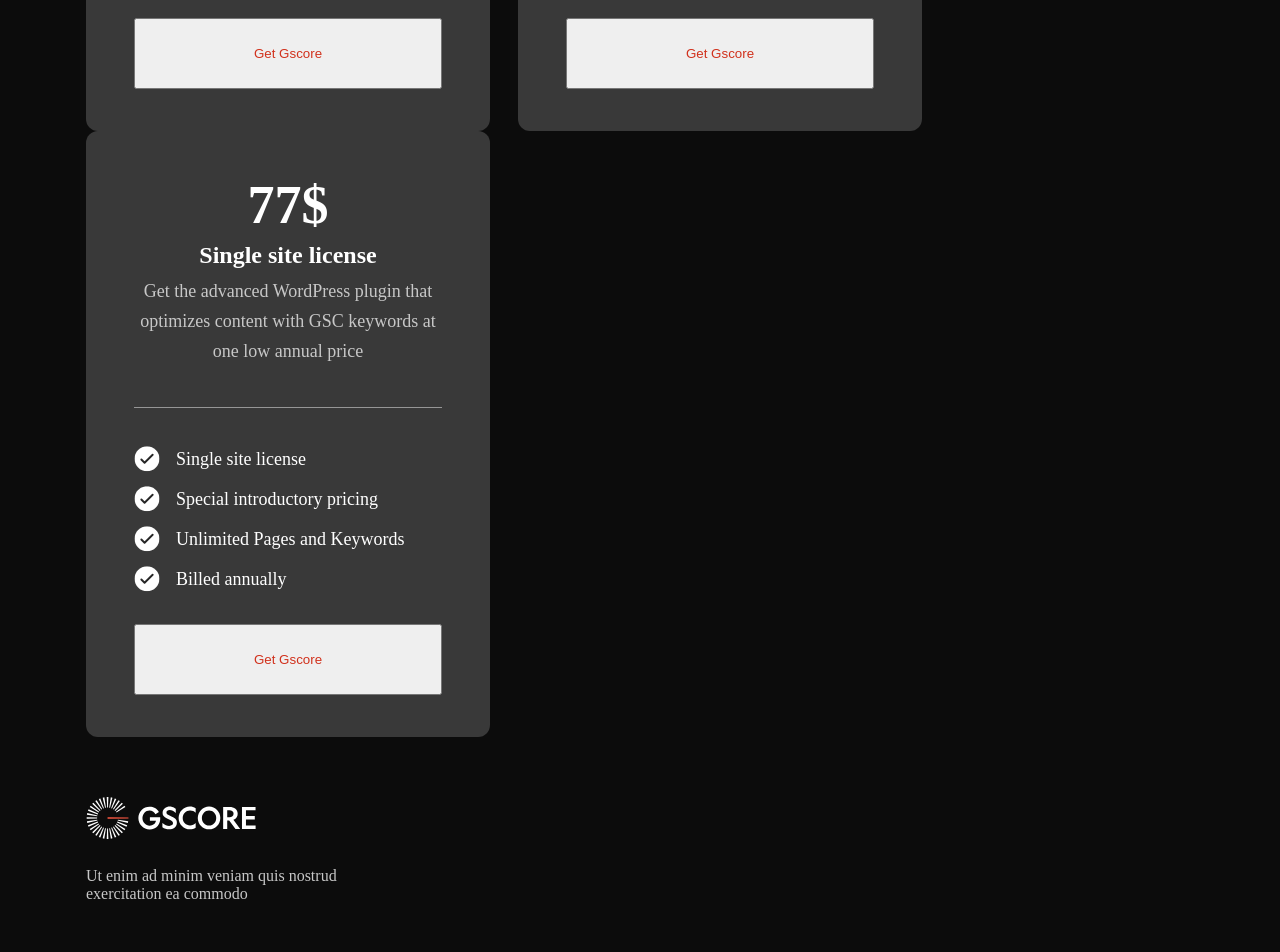
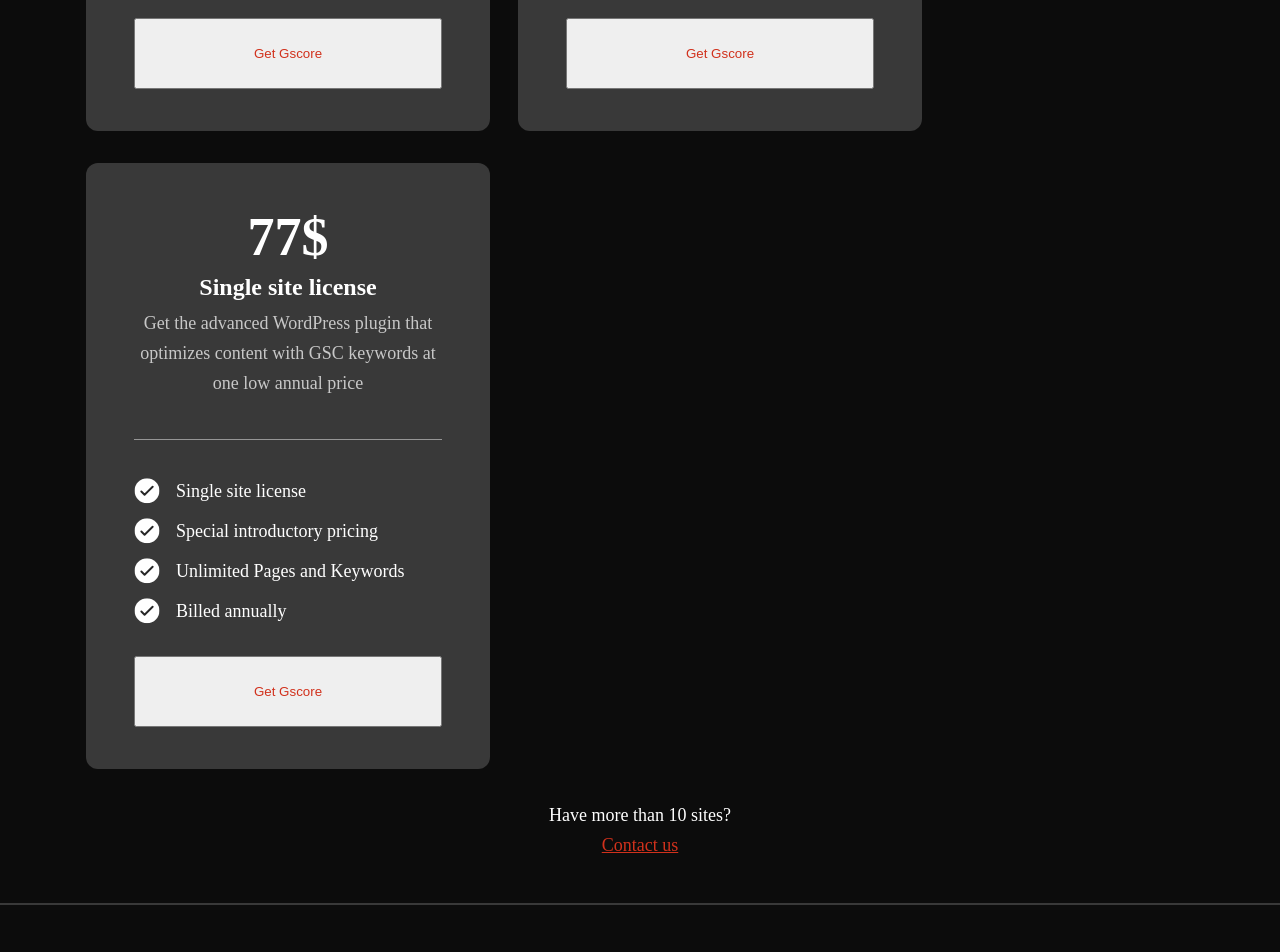
Before and after one commit to lelouch187/gscore, a Next.js app: page / in a window 1280 px wide. Shown: the part 780-1732 px from the top of the page. Built offline with nearby package versions, Linux system fonts and the light colour scheme.

Commit message:
feat(homePage): compleated css styles

```diff
--- a/app/components/pricingCard/pricingCard.module.scss
+++ b/app/components/pricingCard/pricingCard.module.scss
@@ -8,9 +8,11 @@
     text-align: center;
     margin-right: 28px;
     width: 404px;
+    margin-bottom: 32px;
 }
 .card.active{
     background-color: $Primary-1;
+    margin-top: -50px;
 }
 .card:last-child{
     margin-right: 0px;
--- a/app/home.module.scss
+++ b/app/home.module.scss
@@ -1,6 +1,10 @@
 @import './styles/variables.scss';
 
-.home__title{
+.home{
+    text-align: center;
+    border-bottom: 2px solid $Color-700;
+    padding-bottom: 42px;
+    &__title{
         padding-top: 32px;
         text-align: center;
         color:$Color-100;
@@ -11,7 +15,25 @@
         line-height: 54px;
         margin-bottom: 98px;
     }
-.cardWrapper{
+    &__cardWrapper{
         display: flex;
         flex-wrap: wrap;
     }
+    &__text{
+        font-family: THICCCBOI;
+        font-size: 18px;
+        font-style: normal;
+        font-weight: 400;
+        line-height: 166.667%;
+        color:$Color-100;
+    }
+    &__link{
+        font-family: THICCCBOI;
+        font-size: 18px;
+        font-style: normal;
+        font-weight: 400;
+        line-height: 166.667%;
+        text-decoration-line: underline;
+        color: $Color-1;
+    }
+}
--- a/app/page.tsx
+++ b/app/page.tsx
@@ -5,11 +5,13 @@
   return (
     <div className={s.home}>
       <h1 className={s.home__title}>Get started with Gscore today!</h1>
-      <div className={`${s.cardWrapper} container`}>
+      <div className={`${s.home__cardWrapper} container`}>
         <PricingCard />
         <PricingCard />
         <PricingCard />
       </div>
+      <p className={s.home__text}>Have more than 10 sites?</p>
+      <a className={s.home__link}>Contact us</a>
     </div>
   );
 }
```
Lines whose indentation alone changed are shown as unchanged.
